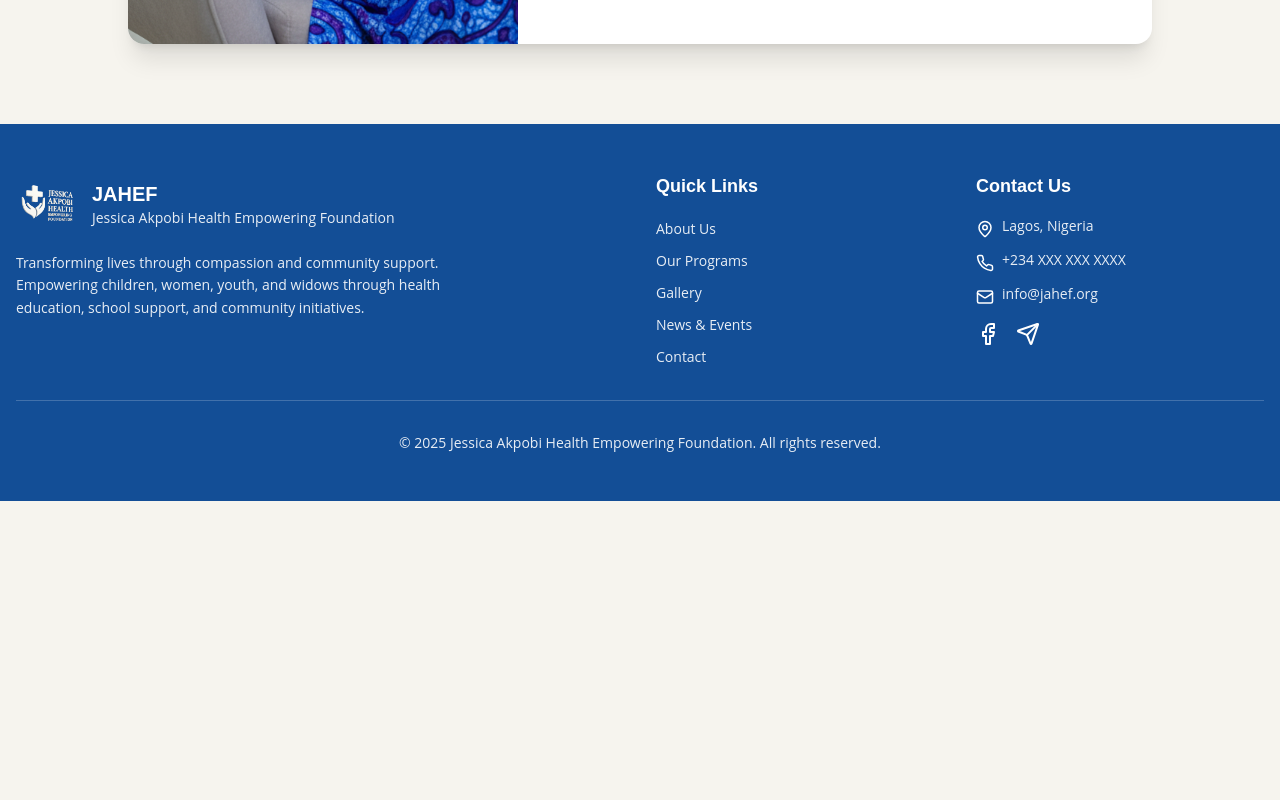
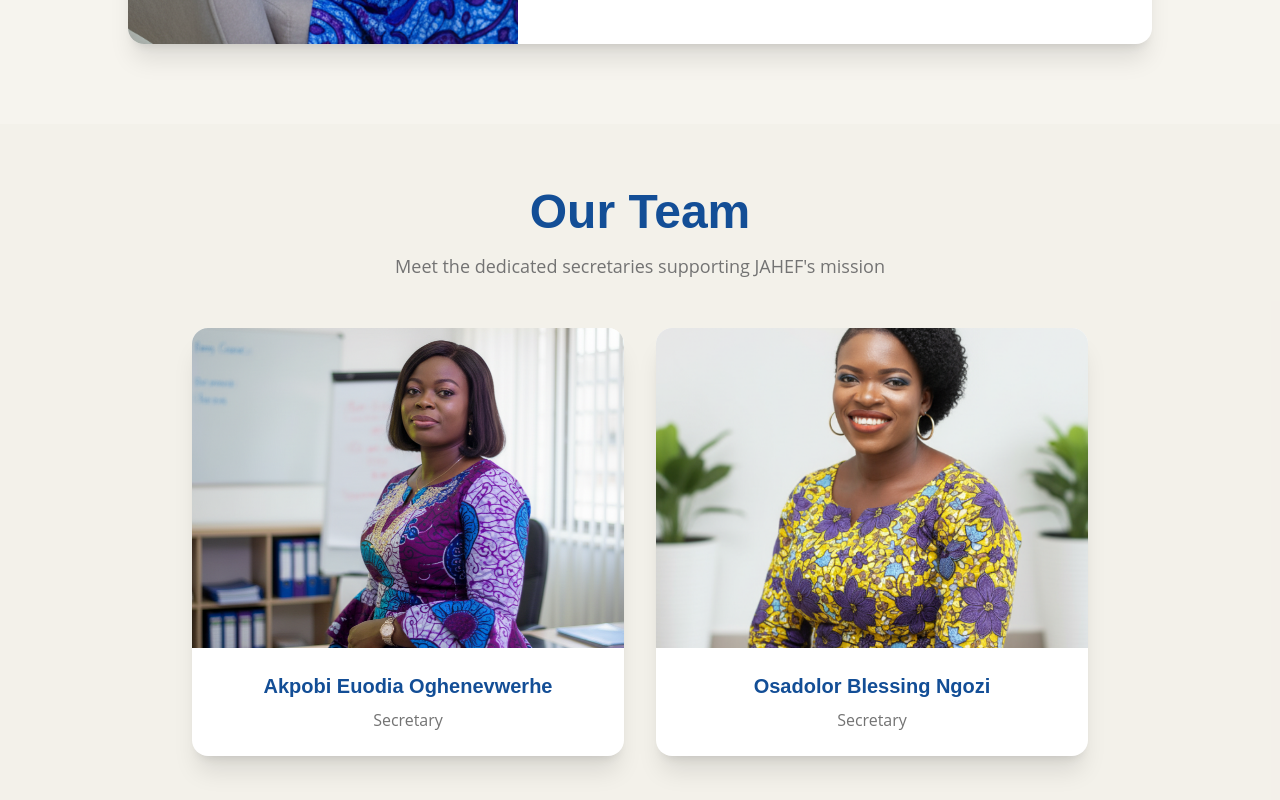
Before and after one commit to BigM231/jahef, a React (Vite) app: page /about in a window 1280 px wide. Shown: the part 2240-3040 px from the top of the page. Before the commit the page ends 2741 px from the top, so only its background shows below. Built offline with nearby package versions, Linux system fonts and the light colour scheme; the HTML template or start-up script is replaced by a standard one.

Commit message:
Add secretaries to About Us page

```diff
--- a/src/pages/About.tsx
+++ b/src/pages/About.tsx
@@ -2,6 +2,8 @@ import { Heart, Target, Lightbulb } from "lucide-react";
 import Navigation from "@/components/Navigation";
 import Footer from "@/components/Footer";
 import founderImage from "@/assets/gallery/founder-portrait-new.jpeg";
+import secretaryEuodia from "@/assets/team/secretary-euodia.png";
+import secretaryBlessing from "@/assets/team/secretary-blessing.png";
 
 const About = () => {
   return (
@@ -163,6 +165,50 @@ const About = () => {
         </div>
       </section>
 
+      {/* Team Section */}
+      <section className="py-16 bg-muted/30">
+        <div className="container mx-auto px-4">
+          <div className="text-center mb-12">
+            <h2 className="font-heading font-bold text-3xl md:text-5xl text-primary mb-4">
+              Our Team
+            </h2>
+            <p className="text-lg text-muted-foreground max-w-2xl mx-auto">
+              Meet the dedicated secretaries supporting JAHEF's mission
+            </p>
+          </div>
+
+          <div className="grid grid-cols-1 md:grid-cols-2 gap-8 max-w-4xl mx-auto">
+            <div className="bg-card rounded-2xl shadow-xl overflow-hidden transform transition-transform hover:scale-105">
+              <img
+                src={secretaryEuodia}
+                alt="Akpobi Euodia Oghenevwerhe"
+                className="w-full h-80 object-cover"
+              />
+              <div className="p-6 text-center">
+                <h3 className="font-heading font-bold text-xl mb-2 text-primary">
+                  Akpobi Euodia Oghenevwerhe
+                </h3>
+                <p className="text-muted-foreground">Secretary</p>
+              </div>
+            </div>
+
+            <div className="bg-card rounded-2xl shadow-xl overflow-hidden transform transition-transform hover:scale-105">
+              <img
+                src={secretaryBlessing}
+                alt="Osadolor Blessing Ngozi"
+                className="w-full h-80 object-cover"
+              />
+              <div className="p-6 text-center">
+                <h3 className="font-heading font-bold text-xl mb-2 text-primary">
+                  Osadolor Blessing Ngozi
+                </h3>
+                <p className="text-muted-foreground">Secretary</p>
+              </div>
+            </div>
+          </div>
+        </div>
+      </section>
+
       <Footer />
     </div>
   );
```
Also changed, not shown: src/assets/team/secretary-blessing.png (added), src/assets/team/secretary-euodia.png (added).
